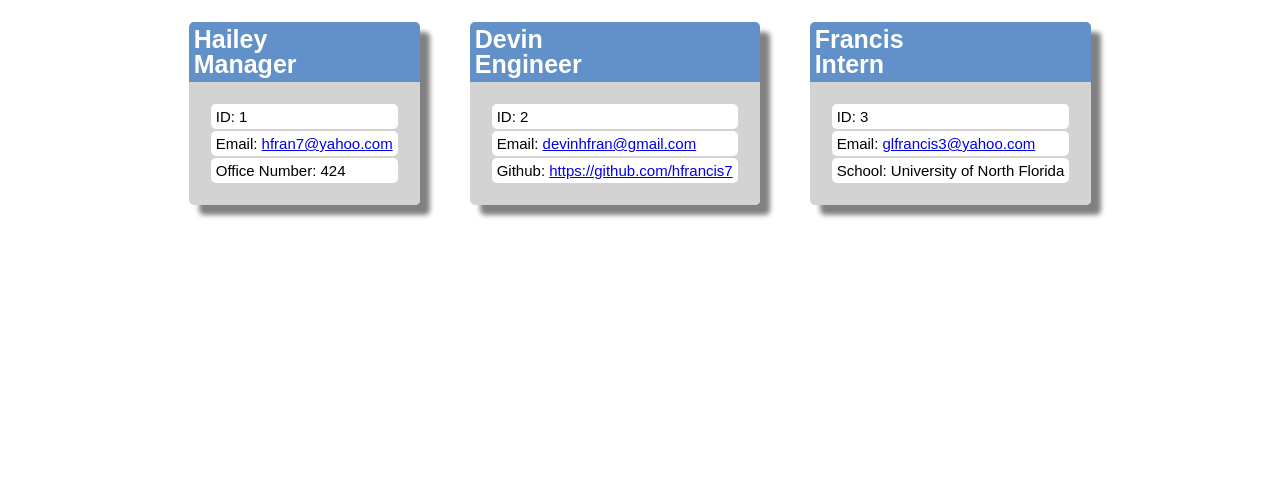
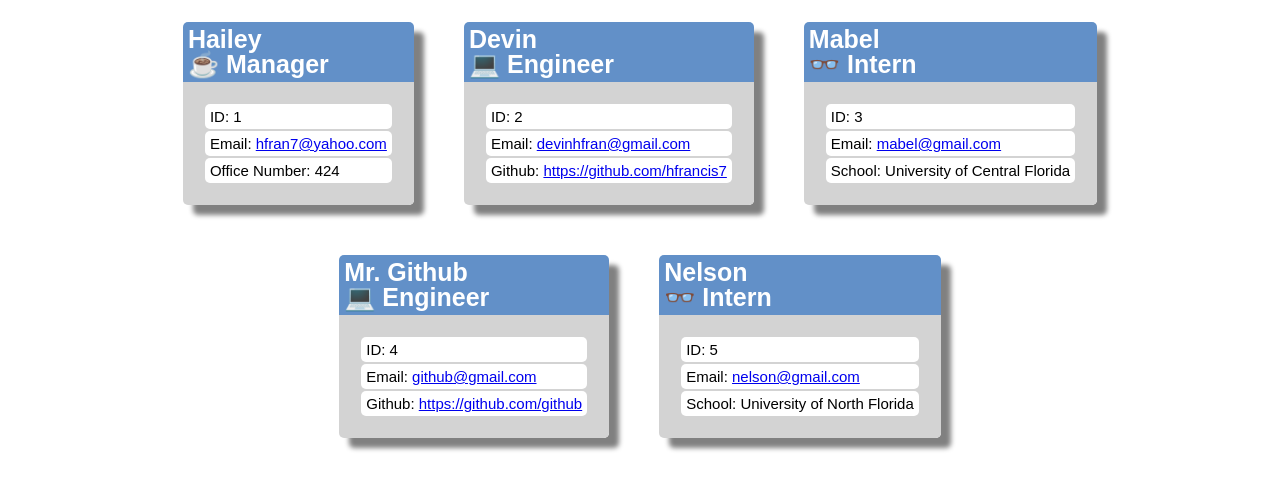
Before and after one commit to hfrancis7/Module10Challenge-Team-Profile-Generator, a website: page dist/index.html in a window 1280 px wide. Shown: the part 153-642 px from the top of the page. Drawn offline with Linux system fonts and the light colour scheme.

Commit message:
added screenshot

```diff
--- a/dist/index.html
+++ b/dist/index.html
@@ -16,7 +16,7 @@
         <div class="card">
             <section class = "cardHeader">
                 <h2>Hailey</h2>
-                <h3>Manager</h3>
+                <h3>&#9749; Manager</h3>
             </section>
             <section class = "cardBody">
                 <ul class="cardList">
@@ -31,7 +31,7 @@
         <div class="card">
             <section class = "cardHeader">
                 <h2>Devin</h2>
-                <h3>Engineer</h3>
+                <h3>&#128187; Engineer</h3>
             </section>
             <section class = "cardBody">
                 <ul class="cardList">
@@ -45,18 +45,49 @@
 
         <div class="card">
             <section class = "cardHeader">
-                <h2>Francis</h2>
-                <h3>Intern</h3>
+                <h2>Mabel</h2>
+                <h3>&#128083; Intern</h3>
             </section>
             <section class = "cardBody">
                 <ul class="cardList">
                     <li>ID: 3</li>
-                    <li>Email: <a href="mailto:glfrancis3@yahoo.com">glfrancis3@yahoo.com</a></li>
+                    <li>Email: <a href="mailto:mabel@gmail.com">mabel@gmail.com</a></li>
+                    <li>School: University of Central Florida</li>
+                </ul>
+            </section>
+        </div>
+
+
+        <div class="card">
+            <section class = "cardHeader">
+                <h2>Mr. Github</h2>
+                <h3>&#128187; Engineer</h3>
+            </section>
+            <section class = "cardBody">
+                <ul class="cardList">
+                    <li>ID: 4</li>
+                    <li>Email: <a href="mailto:github@gmail.com">github@gmail.com</a></li>
+                    <li>Github: <a href="https://github.com/github" target="_blank"> https://github.com/github</a></li>
+                </ul>
+            </section>
+        </div>
+
+
+        <div class="card">
+            <section class = "cardHeader">
+                <h2>Nelson</h2>
+                <h3>&#128083; Intern</h3>
+            </section>
+            <section class = "cardBody">
+                <ul class="cardList">
+                    <li>ID: 5</li>
+                    <li>Email: <a href="mailto:nelson@gmail.com">nelson@gmail.com</a></li>
                     <li>School: University of North Florida</li>
                 </ul>
             </section>
         </div>
 
+
     </section>
 </body>
 </html>
```
Also changed, not shown: dist/screenshots/sampleHTML.jpg (added).
